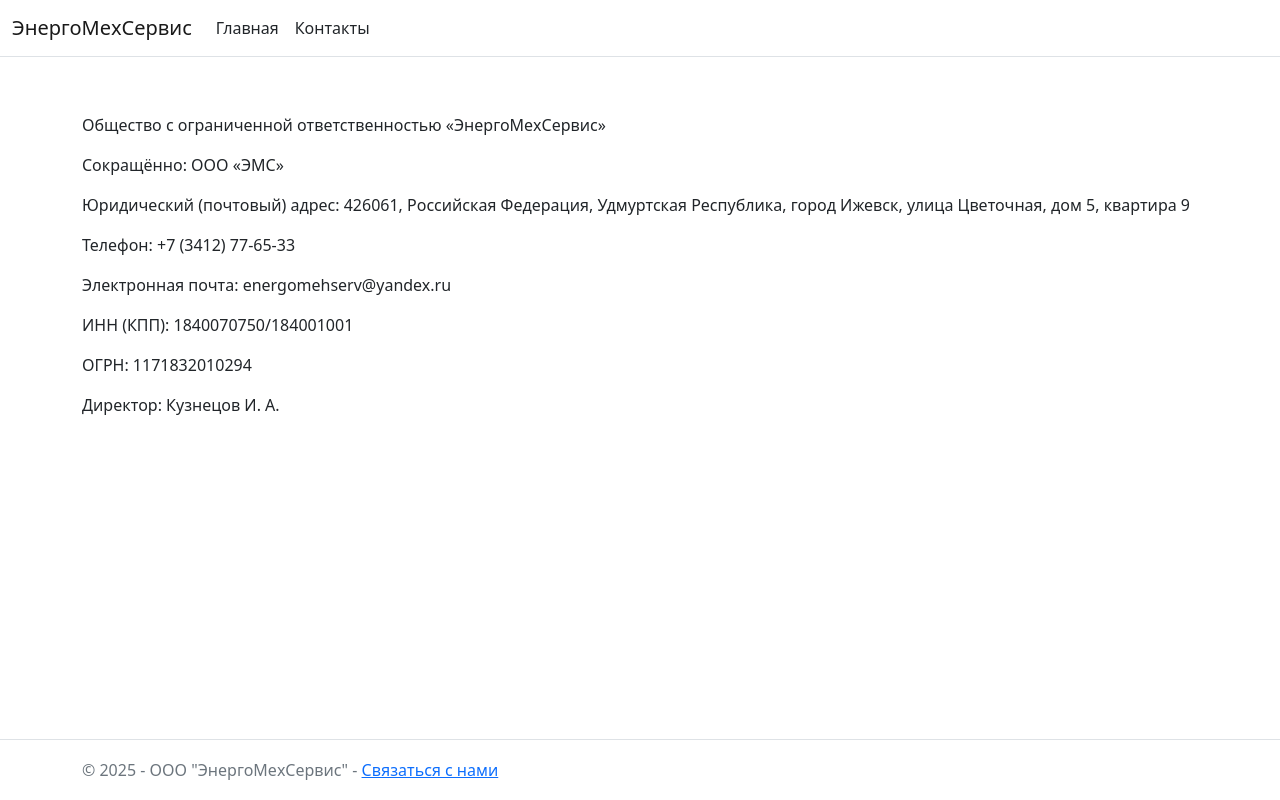
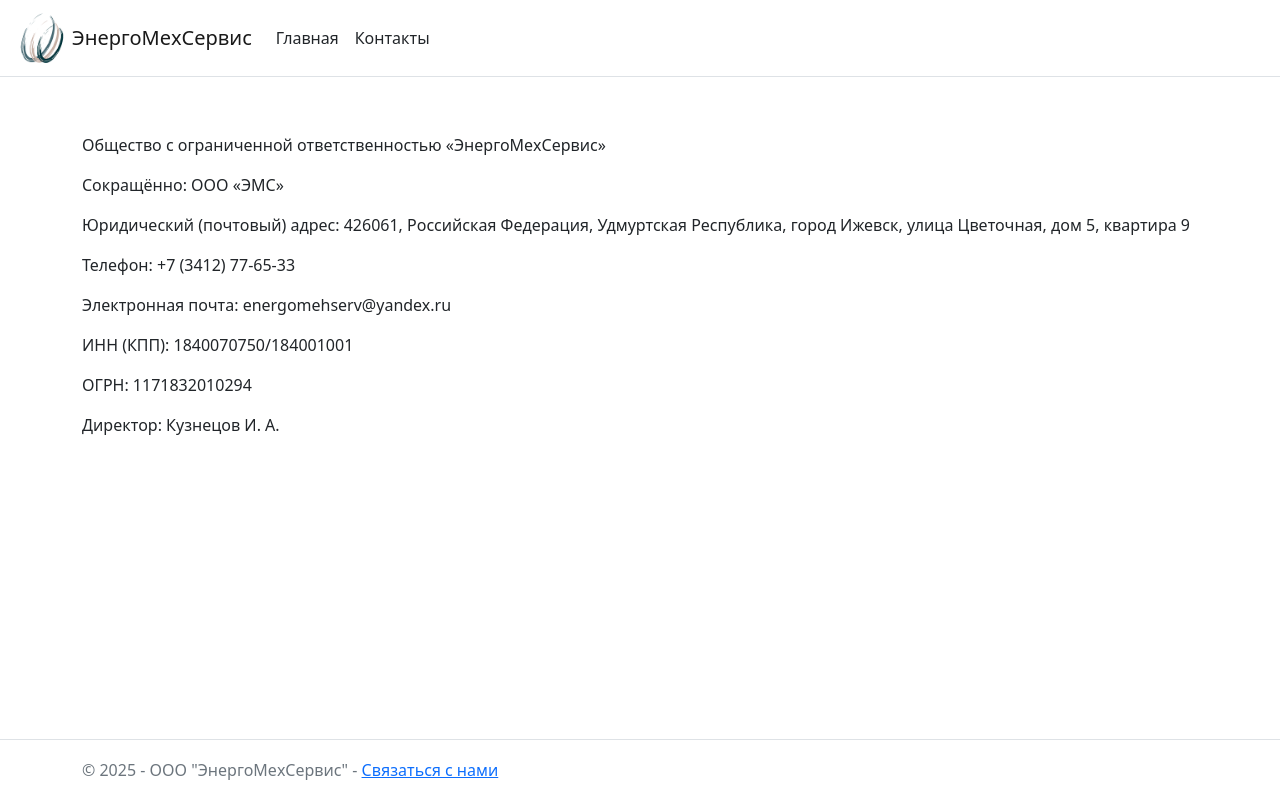
Before and after one commit to damir-yar/ems, a plain HTML site: page info.html in a window 1280 px wide. Drawn offline with nearby package versions, Linux system fonts and the light colour scheme; a script that the page names is missing.

Commit message:
Add files via upload

```diff
--- a/info.html
+++ b/info.html
@@ -33,6 +33,7 @@
     <header>
         <nav class="navbar navbar-expand-sm navbar-toggleable-sm navbar-light bg-white border-bottom box-shadow mb-3">
             <div class="container-fluid">
+		<img style="margin: 5px"  width="50" height="50" src="data/logo.png">
                 <a class="navbar-brand" href="index.html">ЭнергоМехСервис</a>
                 <button class="navbar-toggler" type="button" data-bs-toggle="collapse" data-bs-target=".navbar-collapse" aria-controls="navbarSupportedContent" aria-expanded="false" aria-label="Toggle navigation">
                     <span b-2ygzio75rl="" class="navbar-toggler-icon"></span>
```
